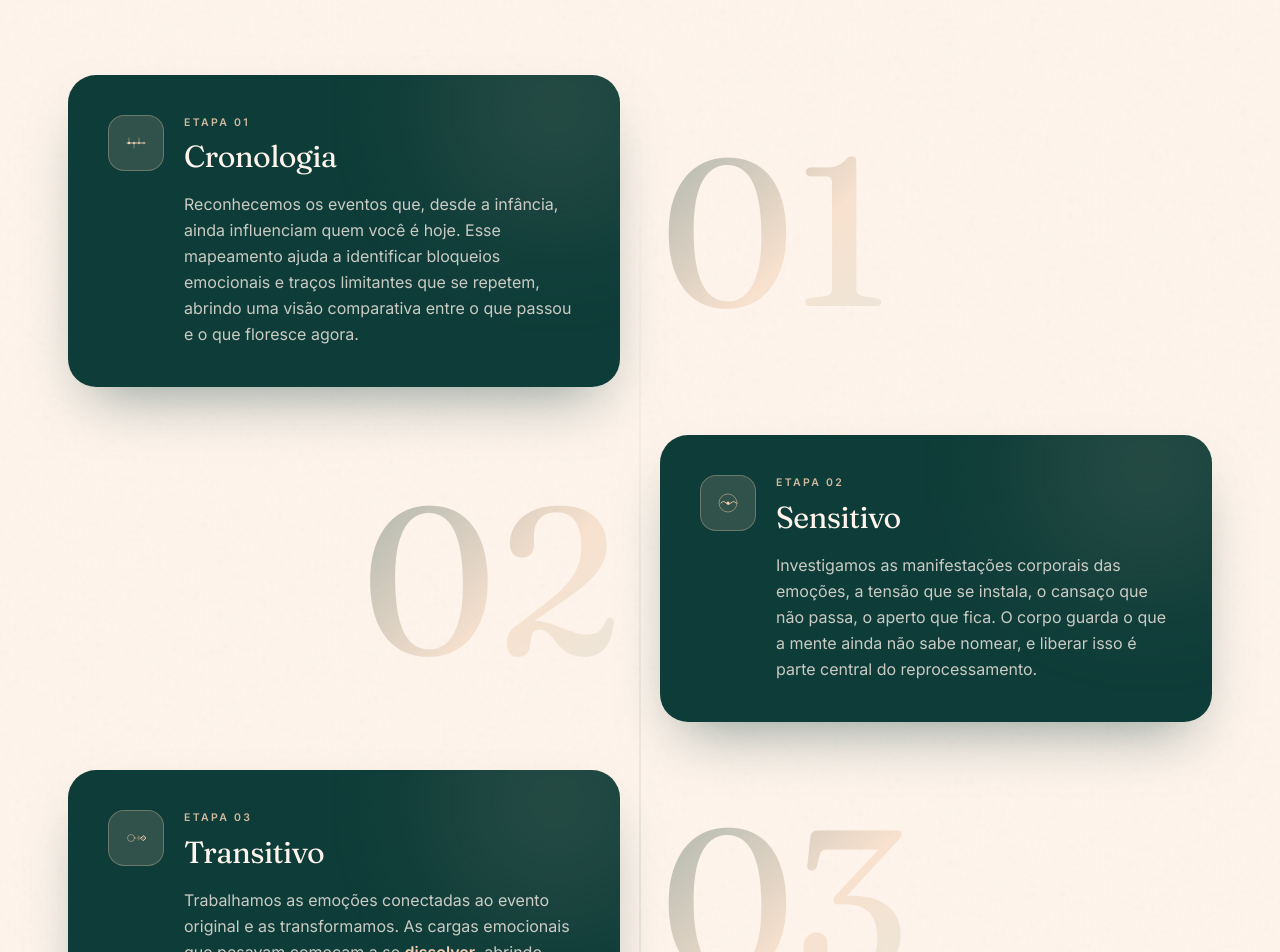
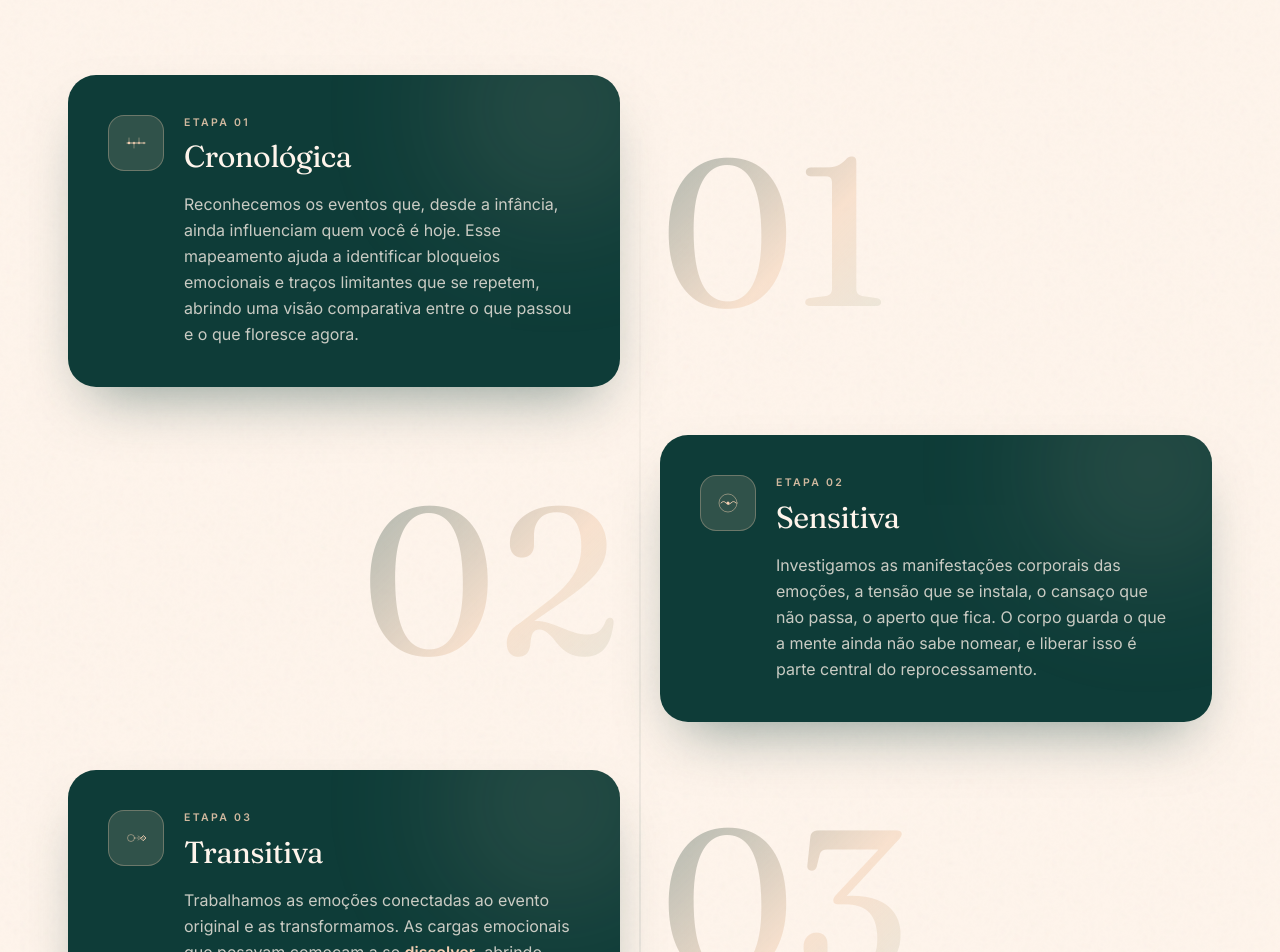
Before and after one commit to Gabrielrpp49/lp-maria-trg, a React (Vite) app: page / in a window 1280 px wide. Shown: the part 4840-5792 px from the top of the page. Built offline with nearby package versions, Linux system fonts and the light colour scheme.

Commit message:
ComoFunciona: renomeia etapas 1-3 para feminino (Cronológica, Sensitiva, Transitiva)

```diff
--- a/src/components/ComoFunciona.tsx
+++ b/src/components/ComoFunciona.tsx
@@ -3,7 +3,7 @@ import { motion } from "framer-motion";
 const passos = [
   {
     num: "01",
-    titulo: "Cronologia",
+    titulo: "Cronológica",
     texto: "Reconhecemos os eventos que, desde a infância, ainda influenciam quem você é hoje. Esse mapeamento ajuda a identificar bloqueios emocionais e traços limitantes que se repetem, abrindo uma visão comparativa entre o que passou e o que floresce agora.",
     icon: (
       /* Timeline com pontos */
@@ -21,7 +21,7 @@ const passos = [
   },
   {
     num: "02",
-    titulo: "Sensitivo",
+    titulo: "Sensitiva",
     texto: "Investigamos as manifestações corporais das emoções, a tensão que se instala, o cansaço que não passa, o aperto que fica. O corpo guarda o que a mente ainda não sabe nomear, e liberar isso é parte central do reprocessamento.",
     icon: (
       /* Corpo com onda de percepção */
@@ -34,7 +34,7 @@ const passos = [
   },
   {
     num: "03",
-    titulo: "Transitivo",
+    titulo: "Transitiva",
     texto: "Trabalhamos as emoções conectadas ao evento original e as transformamos. As cargas emocionais que pesavam começam a se dissolver, abrindo espaço para atravessar o dia a dia com mais leveza.",
     highlight: "dissolver",
     icon: (
```
